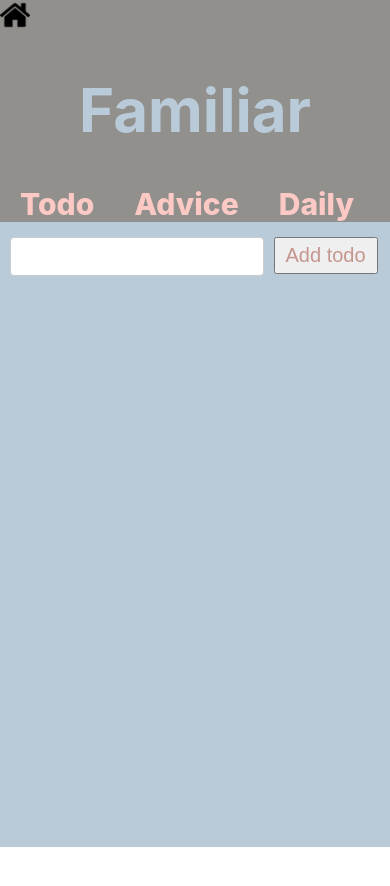
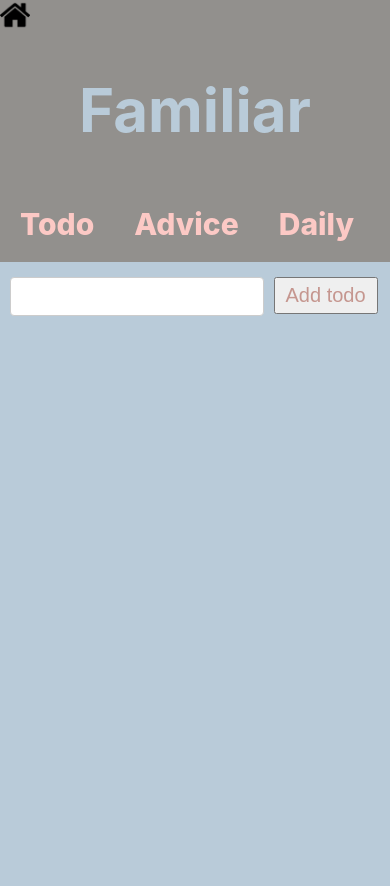
Before and after one commit to RoshoniaB/familiar, a React (Create React App) app: page /todo in a window 390 px wide. Before the commit the page ends 847 px from the top, so only its background shows below. Built offline with nearby package versions, Linux system fonts and the light colour scheme.

Commit message:
add mobile css

```diff
--- a/src/App.css
+++ b/src/App.css
@@ -5,11 +5,12 @@
 .homelnks {
 	font-size: 50px;
 	padding: 50px 50px 0px 290px;
-	margin: 35px;
-
+	margin: 5px;
+  display: inline-block;
 	font-weight: 800;
 	text-decoration: none;
-	color: #fcc9c5;
+  color: #fcc9c5;
+
 }
 .header {
 	background-color: #92908d;
```
